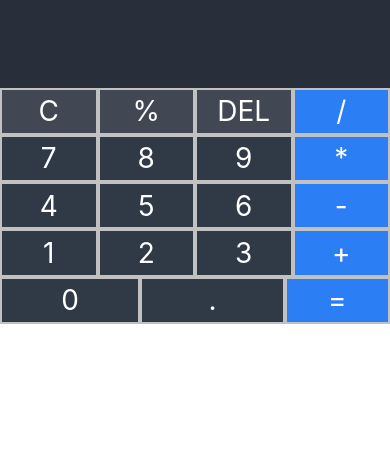
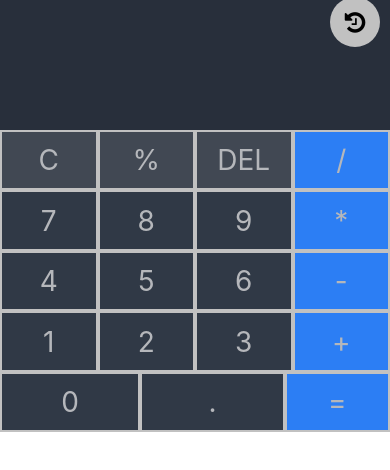
Before and after one commit to npk7264/Calculator, a React Native app: screen / in a window 390 px wide. Shown: the top 470 px of the page. Built offline with nearby package versions, Linux system fonts and the light colour scheme.

Commit message:
merge branch

```diff
--- a/App.js
+++ b/App.js
@@ -2,34 +2,23 @@ import React, { useState } from 'react';
 import {
   StyleSheet,
   View,
+  ScrollView,
   Text,
   TextInput,
   TouchableOpacity,
 } from 'react-native';
 
+import Icon from 'react-native-vector-icons/FontAwesome';
+
 export default function App() {
   const [currentNumber, setCurrentNumber] = useState('');
   const [lastNumber, setLastNumber] = useState('');
-  const buttons = [
-    'C',
-    '%',
-    'DEL',
-    '/',
-    7,
-    8,
-    9,
-    '*',
-    4,
-    5,
-    6,
-    '-',
-    1,
-    2,
-    3,
-    '+',
-    0,
-    '.',
-    '=',
+  const buttons =
+  ['C', '%', 'DEL', '/',
+    7, 8, 9, '*',
+    4, 5, 6, '-',
+    1, 2, 3, '+',
+    0, '.', '=',
   ];
   // history
   const [showHistory, setShowHistory] = useState(false);
@@ -87,32 +76,64 @@ export default function App() {
   };
 
   const calculate = () => {
-    let lastChar = currentNumber[currentNumber.length - 1];
-    if (
-      lastChar === '/' ||
-      lastChar === '*' ||
-      lastChar === '-' ||
-      lastChar === '+' ||
-      lastChar === '.' ||
-      lastChar === '%'
-    ) {
-      return;
+    let result = eval(currentNumber).toString();
+    setPrevResults([...prevResults, currentNumber + '=' + result]);
+    setCurrentNumber(result);
+    return;
+  };
+
+  const searchFilter = (text) => {
+    // Check if searched text is not blank
+    if (text) {
+      const newData = prevResults.filter((item) => {
+        return item.indexOf(text) > -1;
+      });
+      setFilteredText(newData);
+      setSearchText(text);
     } else {
-      let result = eval(currentNumber).toString();
-      setCurrentNumber(result);
-      return;
+      setSearchChange(false);
+      setSearchText('');
     }
   };
 
   return (
     <View>
       <View style={styles.results}>
-        <Text style={styles.prevText}>{lastNumber}</Text>
+        <View style={styles.menu}>
+          {showHistory ? (
+            <TextInput
+              style={styles.searchBar}
+              onChangeText={(text) => {
+                setSearchChange(true);
+                searchFilter(text);
+              }}
+              value={searchText}
+              placeholder="Search Here"
+            />
+          ) : null}
+
+          <View style={styles.historyButton}>
+            <Icon
+              name={!showHistory ? 'history' : 'calculator'}
+              size={24}
+              color={'black'}
+              onPress={() => {
+                setSearchIcon(!searchIcon);
+                setShowHistory(!showHistory);
+                setSearchChange(false);
+                setSearchText('');
+              }}
+            />
+          </View>
+        </View>
+
+        <Text style={styles.expText}>{lastNumber}</Text>
+
         <TextInput
           style={styles.inputText}
           onChangeText={(text) => {
             try {
-              setCurrentNumber(eval(text).toString());
+              if (typeof eval(text) == 'number') setCurrentNumber(text);
             } catch {
               alert('Biểu thức không hợp lệ!');
             }
@@ -123,65 +144,51 @@ export default function App() {
         />
       </View>
 
-      <View style={styles.buttons}>
-        {buttons.map((btn) =>
-          btn === '=' ||
-          btn === '/' ||
-          btn === '*' ||
-          btn === '-' ||
-          btn === '+' ? (
-            <TouchableOpacity
-              key={btn}
-              style={[styles.button, { backgroundColor: '#2c7ef4' }]}
-              onPress={() => handleInput(btn)}>
-              <Text
-                style={[styles.textButton, { color: 'white', fontSize: 28 }]}>
-                {btn}
-              </Text>
-            </TouchableOpacity>
-          ) : //
-          btn === 0 ? (
+      <View style={!showHistory ? styles.buttons : styles.historyList}>
+        {!showHistory ? (
+          buttons.map((btn) => (
             <TouchableOpacity
               key={btn}
               style={[
                 styles.button,
-                {
-                  backgroundColor: '#303946',
-                  minWidth: '36%',
-                },
+                ['+', '-', '*', '/', '='].includes(btn)
+                  ? { backgroundColor: '#2c7ef4' }
+                  : btn == 0
+                  ? { backgroundColor: '#303946', minWidth: '36%' }
+                  : btn == '.'
+                  ? { backgroundColor: '#303946', minWidth: '37%' }
+                  : {
+                      backgroundColor:
+                        typeof btn === 'number' ? '#303946' : '#414853',
+                    },
               ]}
               onPress={() => handleInput(btn)}>
               <Text style={styles.textButton}>{btn}</Text>
             </TouchableOpacity>
-          ) : //
-          btn === '.' ? (
-            <TouchableOpacity
-              key={btn}
-              style={[
-                styles.button,
-                {
-                  backgroundColor: '#303946',
-                  minWidth: '37%',
-                },
-              ]}
-              onPress={() => handleInput(btn)}>
-              <Text style={styles.textButton}>{btn}</Text>
-            </TouchableOpacity>
-          ) : (
-            //
-            <TouchableOpacity
-              key={btn}
-              style={[
-                styles.button,
-                {
-                  backgroundColor:
-                    typeof btn === 'number' ? '#303946' : '#414853',
-                },
-              ]}
-              onPress={() => handleInput(btn)}>
-              <Text style={styles.textButton}>{btn}</Text>
-            </TouchableOpacity>
-          )
+          ))
+        ) : (
+          <View>
+            <ScrollView style={{ height: '90%' }}>
+              <Text style={{ textAlign: 'center', fontSize: 28, padding: 10 }}>
+                History
+              </Text>
+              {searchChange
+                ? filteredText.map((item) => {
+                    return <Text style={styles.historyText}>{item}</Text>;
+                  })
+                : prevResults.map((item) => {
+                    return <Text style={styles.historyText}>{item}</Text>;
+                  })}
+            </ScrollView>
+            <Text
+              style={{ fontSize: 16, textAlign: 'center', paddingTop: 5 }}
+              onPress={() => {
+                setPrevResults([]);
+                setFilteredText([]);
+              }}>
+              Delete history
+            </Text>
+          </View>
         )}
       </View>
     </View>
@@ -189,6 +196,29 @@ export default function App() {
 }
 
 const styles = StyleSheet.create({
+  menu: {
+    flexDirection: 'row',
+    bottom: '10%',
+  },
+  historyButton: {
+    margin: 10,
+    backgroundColor: '#c1c1c1',
+    alignItems: 'center',
+    justifyContent: 'center',
+    width: 50,
+    height: 50,
+    borderRadius: 25,
+  },
+  searchBar: {
+    margin: 10,
+    backgroundColor: '#c1c1c1',
+    fontSize: 18,
+    textAlign: 'right',
+    padding: 10,
+    width: '75%',
+    height: 50,
+    borderRadius: 25,
+  },
   results: {
     backgroundColor: '#282f3b',
     maxWidth: '100%',
@@ -226,7 +256,20 @@ const styles = StyleSheet.create({
     flex: 1,
   },
   textButton: {
-    color: 'white',
+    color: '#b5b7bb',
     fontSize: 28,
   },
+  historyList: {
+    paddingRight: 10,
+    width: '100%',
+    height: '65%',
+    backgroundColor: '#c1c1c1',
+  },
+  historyText: {
+    fontSize: 22,
+    color: '#414853',
+    marginHorizontal: 10,
+    marginVertical: 5,
+    textAlign: 'right',
+  },
 });
```
